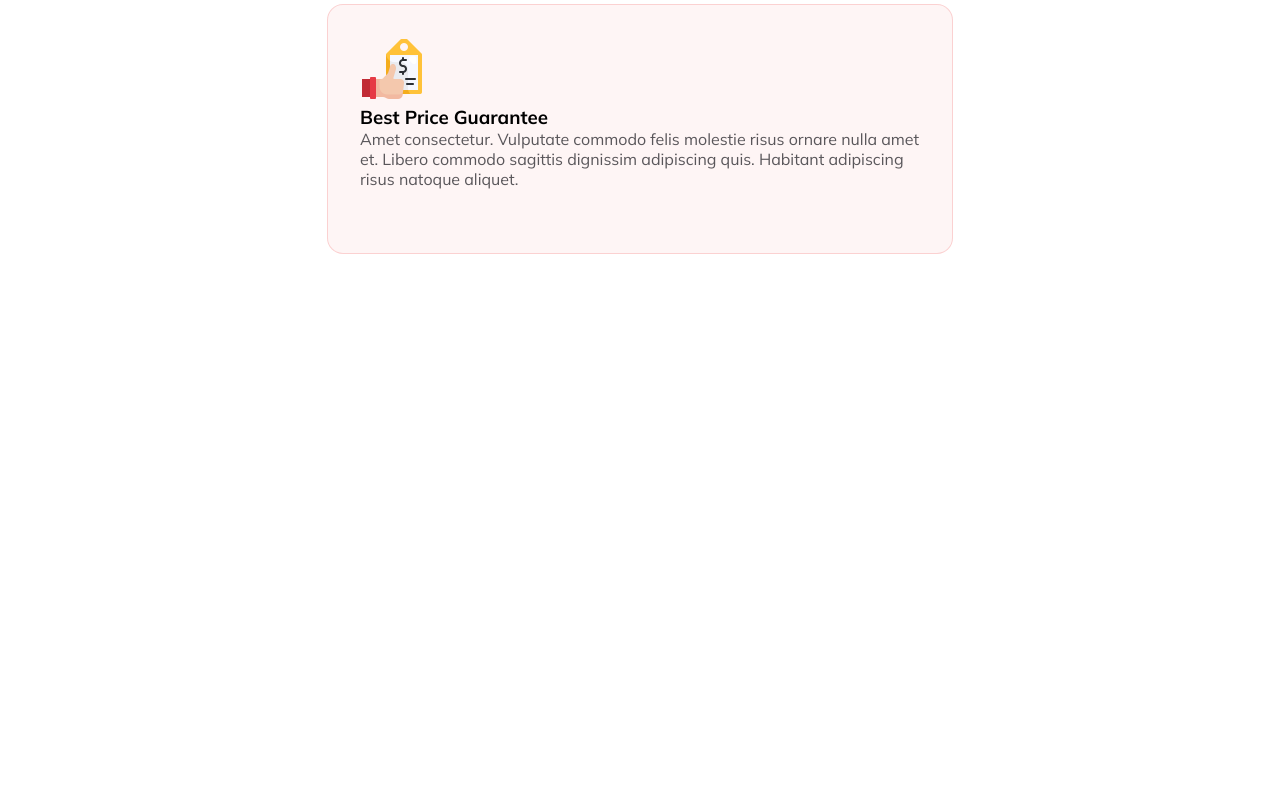
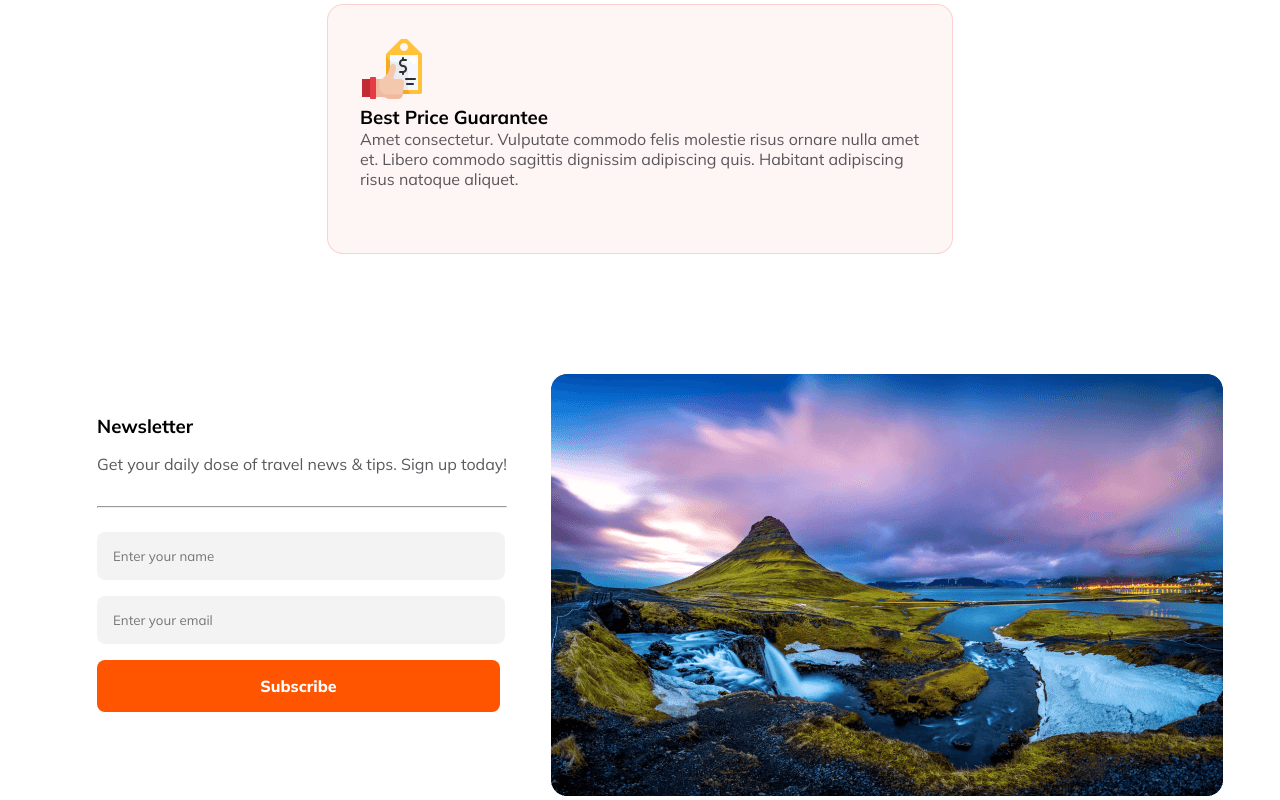
Before and after one commit to Misskhat/mh-travel, a plain HTML site: page index.html in a window 1280 px wide. Shown: the part 1646-2446 px from the top of the page. Before the commit the page ends 1900 px from the top, so only its background shows below. Drawn offline with Linux system fonts and the light colour scheme.

Commit message:
landing page complete

```diff
--- a/index.html
+++ b/index.html
@@ -71,7 +71,21 @@
                 <p class="primary-p">Amet consectetur. Vulputate commodo felis molestie risus  ornare nulla amet et. Libero commodo sagittis dignissim adipiscing quis. Habitant adipiscing risus natoque aliquet. </p>
             </div>
         </section>
-
+        <section class="news">
+            <div class="newsletter">
+                <h3>Newsletter</h3>
+                <p class="primary-p">Get your daily dose of travel news & tips. Sign up today!</p>
+                <hr>
+                <form action="">
+                    <input type="text" placeholder="Enter your name"><br>
+                    <input type="email" placeholder="Enter your email">
+                </form>
+                <button>Subscribe</button>
+            </div>
+            <div class="photo">
+                <img src="images/rectangle8.png" alt="">
+            </div>
+        </section>
     </body>
     <footer>
 
--- a/styles/style.css
+++ b/styles/style.css
@@ -105,14 +105,14 @@
 }
 .choose-option-hotel{
     max-width: 35rem;
-    border-radius: 16px;
+    border-radius: 1rem;
     border: 1px solid rgba(251, 181, 99, 0.20);
     background: rgba(251, 181, 99, 0.05);
     padding: 2rem;
 }
 .choose-option-map{
     max-width: 35rem;
-    border-radius: 16px;
+    border-radius: 1rem;
     border: 1px solid rgba(251, 181, 99, 0.20);
     background: rgba(41, 206, 246, 0.05);
     padding: 2rem;
@@ -120,8 +120,40 @@
 .choose-option-best{
     max-width: 35rem;
     margin-top: 1.5rem;
-    border-radius: 16px;
+    margin-bottom: 7.5rem;
+    border-radius: 1rem;
     border: 1px solid rgba(233, 68, 68, 0.20);
     background: rgba(233, 68, 68, 0.05);
     padding: 2rem;
 }
+.news{
+    display: flex;
+    justify-content: space-between;
+}
+.newsletter{
+    padding: 2.5rem;
+}
+.newsletter h3{
+    margin-bottom: 1rem;
+}
+.newsletter hr{
+    margin-bottom: 1.5rem;
+}
+.newsletter input{
+    border: none;
+    border-radius: 0.5rem;
+    background: rgba(19, 19, 24, 0.05);
+    padding: 1rem 15rem 1rem 1rem;
+    margin-bottom: 1rem;
+}
+.newsletter button{
+    margin: 0 auto;
+    border-radius: 0.5rem;
+    background: #FF5400;
+    border: none;
+    border-radius: 0.5rem;
+    padding: 1rem 10.2rem;
+    color: #FFF;
+    font-size: 1.0rem;
+    font-weight: 800;
+}
```
